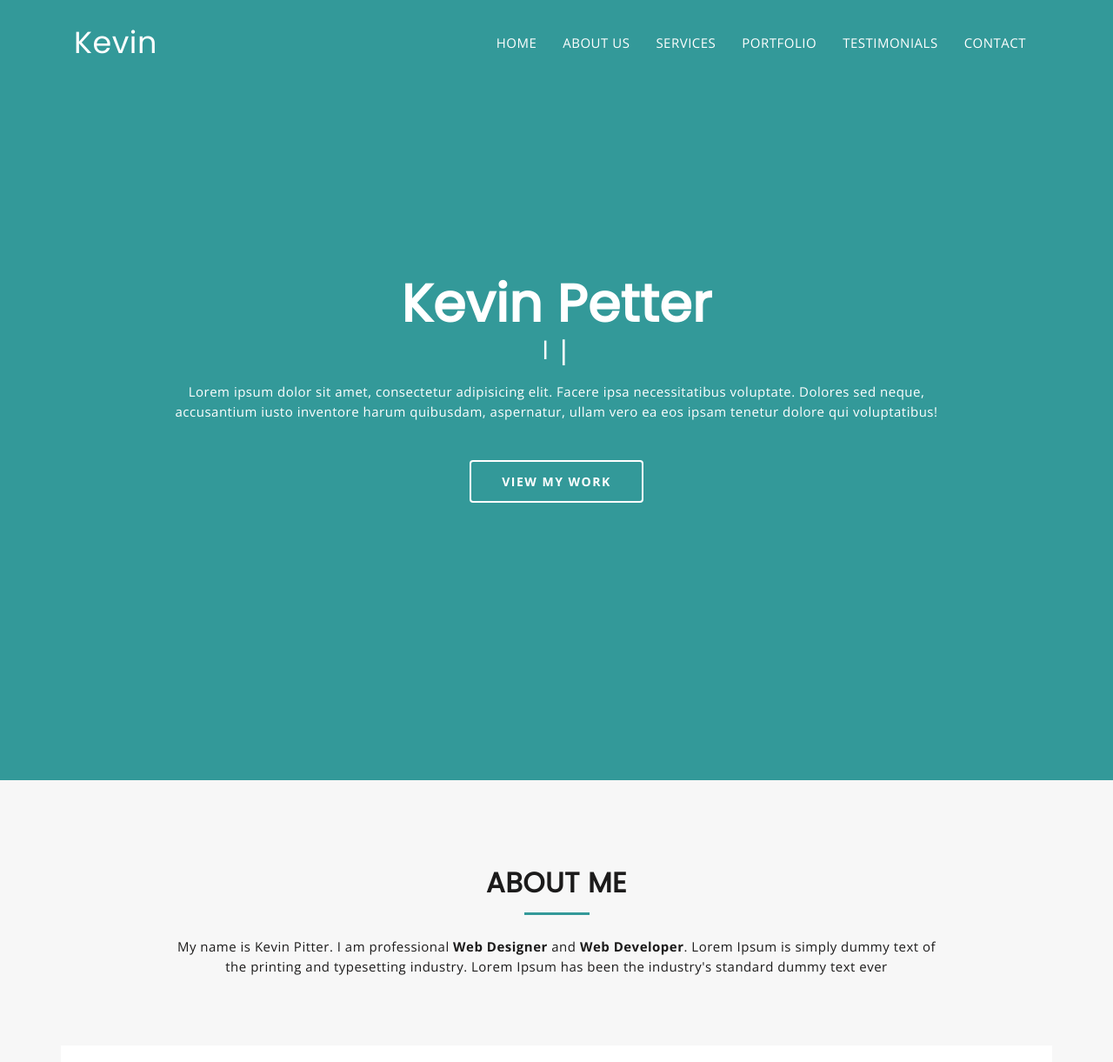
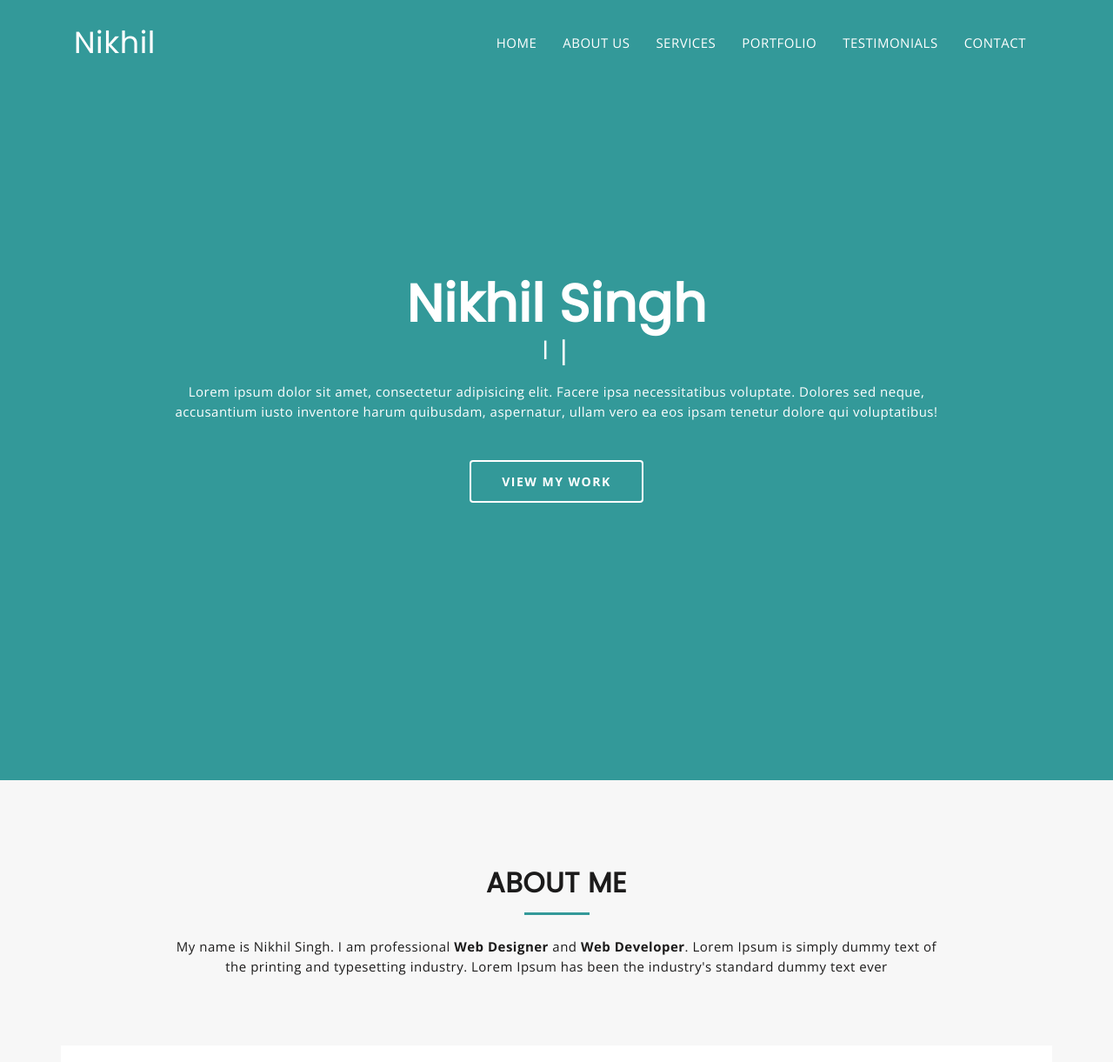
Before and after one commit to Sage-ArtZ/Sage-ArtZ.github.io, a plain HTML site: page index.html in a window 1280 px wide. Shown: the top 1221 px of the page at 87% size. Drawn offline with nearby package versions, Linux system fonts and the light colour scheme.

Commit message:
Update index.html

```diff
--- a/index.html
+++ b/index.html
@@ -55,7 +55,7 @@
 		      </button>
 
 		      <!-- Text Logo -->
-		      <a class="navbar-brand" href="#">Kevin</a>
+		      <a class="navbar-brand" href="#">Nikhil</a>
 
 		      <!-- Image Logo -->
 		      <!-- <a class="navbar-brand" href="#"><img src="assets/images/logo.png"></a> -->
@@ -87,7 +87,7 @@
 			<div class="row">
 				<div class="col-md-12">
 					<div class="mu-featured-area">
-						<h1>Kevin Petter</h1>
+						<h1>Nikhil Singh</h1>
 
 						<!-- Start text slide -->
 						<div class="mu-featured-slider-wrapper">
@@ -127,7 +127,7 @@
 							<div class="mu-about-header">
 								<h2 class="mu-heading-title">ABOUT ME</h2>
 								<span class="mu-header-dot"></span>
-								<p>My name is Kevin Pitter. I am professional <strong>Web Designer</strong> and <strong>Web Developer</strong>. Lorem Ipsum is simply dummy text of the printing and typesetting industry. Lorem Ipsum has been the industry's standard dummy text ever</p>
+								<p>My name is Nikhil Singh. I am professional <strong>Web Designer</strong> and <strong>Web Developer</strong>. Lorem Ipsum is simply dummy text of the printing and typesetting industry. Lorem Ipsum has been the industry's standard dummy text ever</p>
 							</div>
 
 							<!-- Start About Us Content -->
```
